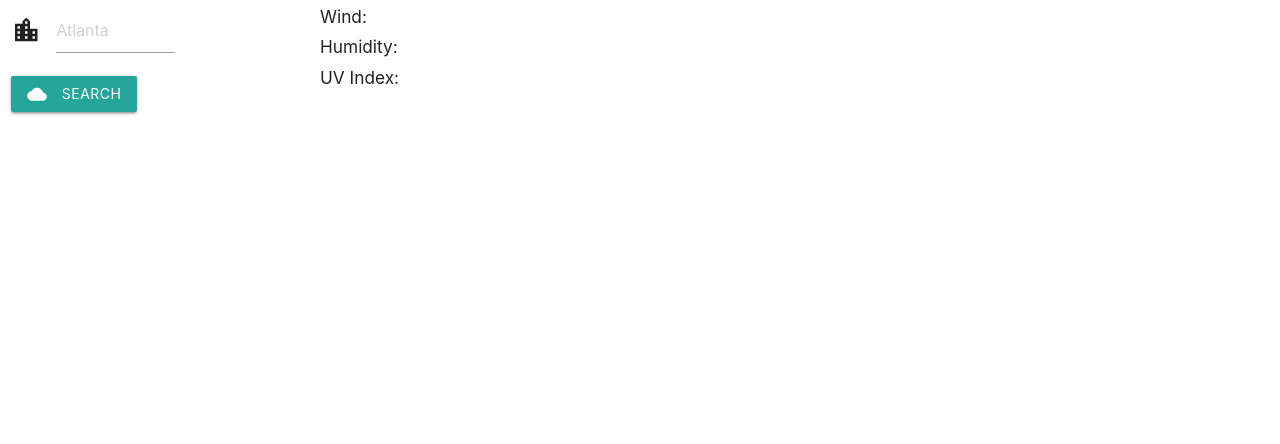
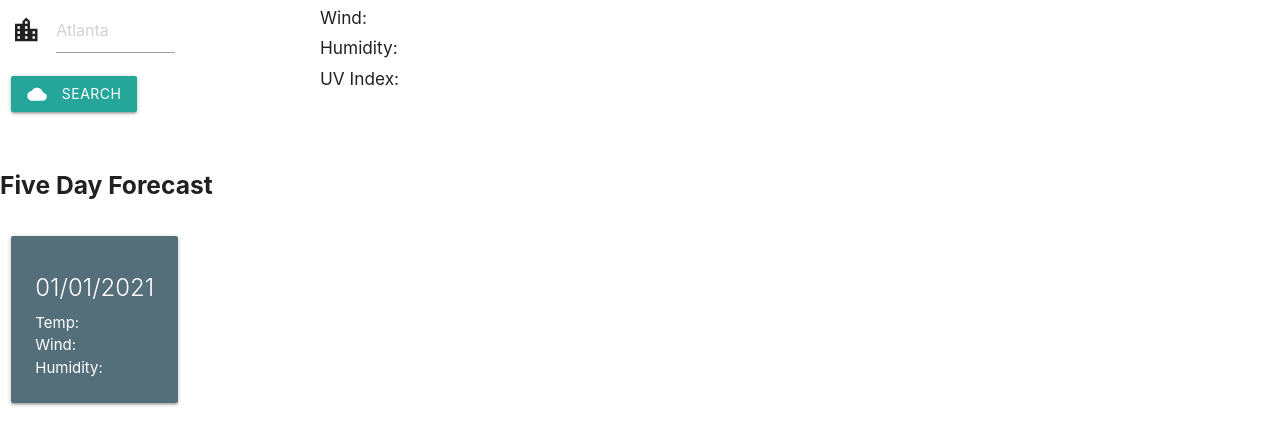
Before and after one commit to LFewell/weather-dashboard, a plain HTML site: page index.html in a window 1280 px wide. Shown: the part 138-582 px from the top of the page. Drawn offline with nearby package versions, Linux system fonts and the light colour scheme; no server answers.

Commit message:
created a card element for the five day forecast

```diff
--- a/index.html
+++ b/index.html
@@ -40,16 +40,32 @@
                 <!--Javascript will populate past searches here from local storage-->
             </div>
         </div>
+
+        <div class="col s9" id="weather-data"></div>
         <div class="row" id="current-weather-data">
             <h5 id="city-name">City Name</h5>
             <h6 id="temp">Temp:</h6>
             <h6 id="wind">Wind:</h6>
             <h6 id="humidity">Humidity:</h6>
             <h6 id="UV">UV Index:</h6>
-    </div>
-
-        <div class="col s9" id="weather-data"></div>
-
+        </div>
+        <div class="row" id="five-day-weather">
+            <div class="row" id="five-day-title">
+                <h5>Five Day Forecast</h5>
+            </div>
+            <div class="row" id="five-day-container">
+                <div class="col">
+                    <div class="card blue-grey darken-1">
+                        <div class="card-content white-text">
+                            <h6 class="card-title">01/01/2021</h6>
+                            <p>Temp:</p>
+                            <p>Wind:</p>
+                            <p>Humidity:</p>
+                        </div>
+                    </div>
+                </div>
+            </div>
+        </div>
     </div>
     <script src="./script.js"></script>
     <script src="https://cdnjs.cloudflare.com/ajax/libs/materialize/1.0.0/js/materialize.min.js"></script>
--- a/style.css
+++ b/style.css
@@ -7,3 +7,7 @@ h4,
 h5 {
   font-weight: bold;
 }
+
+ #card-title{
+    font-weight: bold;
+}
```
